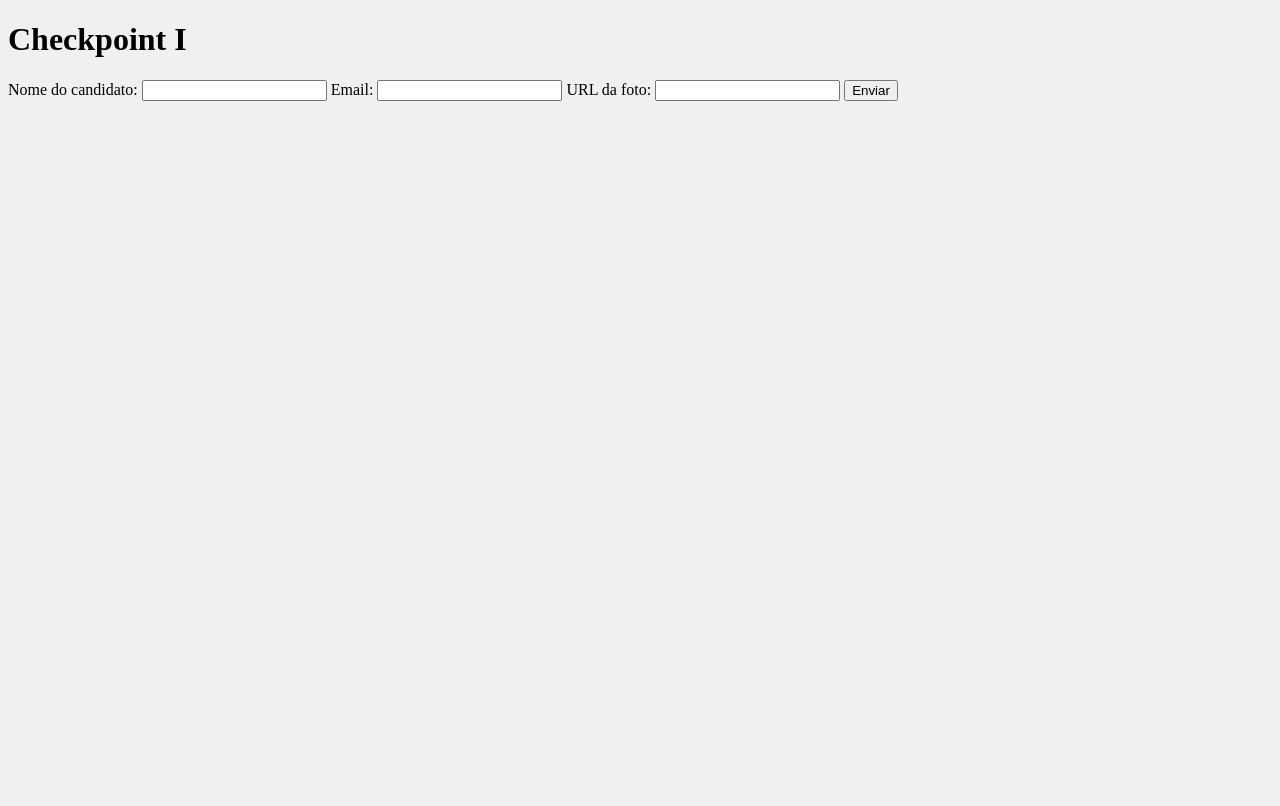
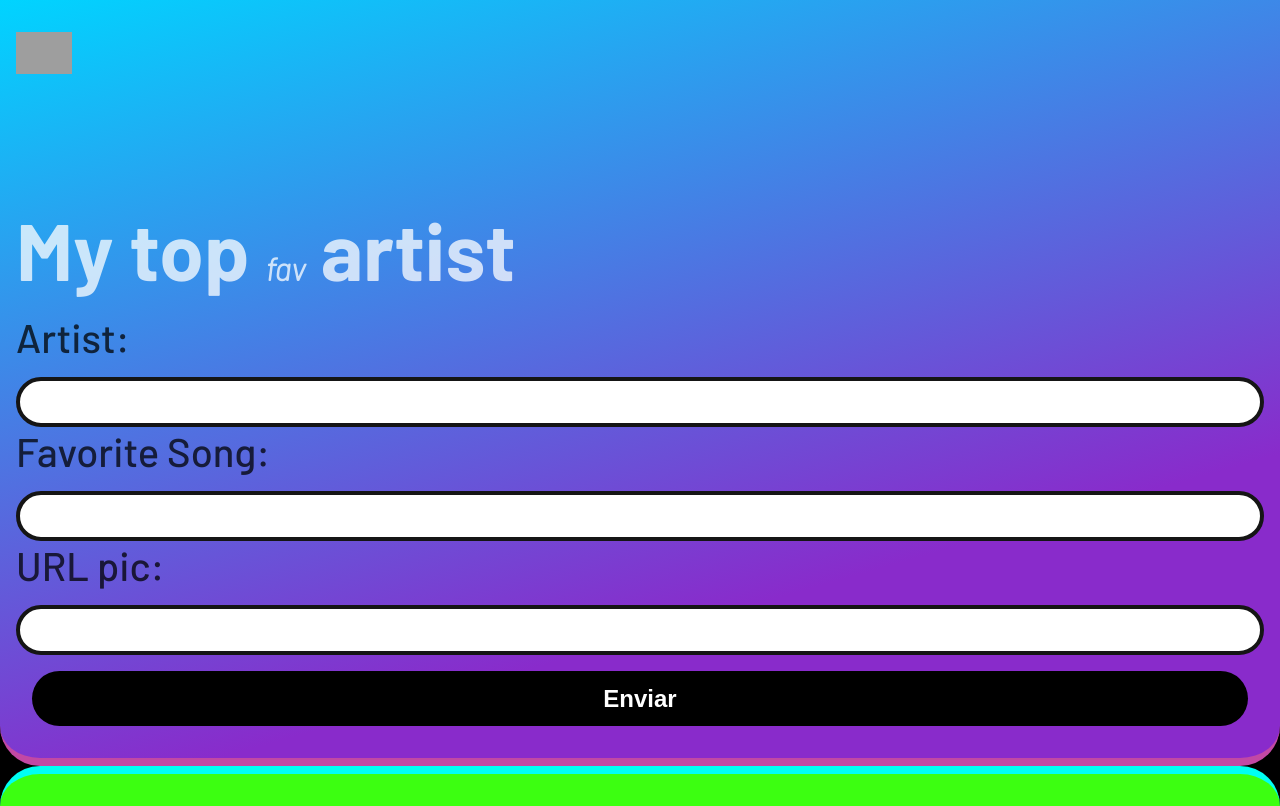
Before and after one commit to iagommendes/certified-tech-developer, a plain HTML site: page Frontend II/Checkpoint I/index.html in a window 1280 px wide. Drawn offline with Linux system fonts and the light colour scheme; grey boxes are pictures that could not be loaded.

Commit message:
updating style

```diff
--- a/Frontend II/Checkpoint I/index.html
+++ b/Frontend II/Checkpoint I/index.html
@@ -1,28 +1,51 @@
 <!DOCTYPE html>
 <html lang="pt">
   <head>
-    <meta charset="UTF-8">
-    <meta http-equiv="X-UA-Compatible" content="IE=edge">
-    <meta name="viewport" content="width=device-width, initial-scale=1.0">
+    <link rel="preconnect" href="https://fonts.googleapis.com">
+    <link rel="preconnect" href="https://fonts.gstatic.com" crossorigin>
+    <link href="https://fonts.googleapis.com/css2?family=Barlow:ital,wght@0,100;0,500;0,700;1,200&display=swap" rel="stylesheet">
+    <meta charset="UTF-8" />
+    <meta http-equiv="X-UA-Compatible" content="IE=edge" />
+    <meta name="viewport" content="width=device-width, initial-scale=1.0" />
     <title>Checkpoint I</title>
-    <link rel="stylesheet" href="style.css">
+    <link rel="stylesheet" href="style.css" />
   </head>
   <body>
-    <h1>Checkpoint I</h1>
 
+
+    <div class="container">
+        <div class="content">
+            <div class="elements-container">
+                <div id="users-container"></div>
+            </div>
+        </div>
+        <div class="navform">
+            <div class="nav-title">
+                <img width="56px" src="https://cdn-icons-png.flaticon.com/512/152/152756.png" alt="Logo" />
+                <h1>My top <span>fav</span> artist</h1>
+            </div>
+
+            <div class="form-container">
                 <form>
-        <label for="name">Nome do candidato:</label>
-        <input type="text" name="name" id="name">
+                  <label for="name">Artist:</label>
+                  <input type="text" name="name" id="name" />
 
-        <label for="email">Email:</label>
-        <input type="email" name="email" id="email">
+                  <label for="email">Favorite Song:</label>
+                  <input type="email" name="email" id="email" />
 
-        <label for="img">URL da foto:</label>
-        <input type="text" name="img" id="img">
+                  <label for="img">URL pic:</label>
+                  <input type="text" name="img" id="img" />
 
-        <input type="submit" id="submit" value="Enviar">
+                  <input type="submit" id="submit" value="Enviar" />
                 </form>
-    <div id="users-container">
+            </div>
+        </div>
+      </div>
+
+
+
+
+
 
     </div>
 
--- a/Frontend II/Checkpoint I/style.css
+++ b/Frontend II/Checkpoint I/style.css
@@ -1,3 +1,117 @@
+* {
+  margin: 0;
+}
+
 body {
-  background-color: #f0f0f0;
+  font-family: "Barlow", sans-serif;
+  font-size: 16px;
+  background-color: rgb(0, 0, 0);
 }
+
+/* for Mobile */
+
+.container {
+  display: grid;
+  grid-template-columns: 1fr;
+  grid-template-rows: 1fr 1fr;
+  gap: 0px 0px;
+  grid-auto-flow: row;
+  grid-template-areas:
+    "navform navform navform"
+    "content content content"
+    ". . .";
+  background: rgb(0, 0, 0);
+  height: 100vh;
+}
+
+.navform {
+  grid-area: navform;
+  background: rgb(137, 43, 203);
+  background: linear-gradient(
+    344deg,
+    rgba(137, 43, 203, 1) 27%,
+    rgba(0, 212, 255, 1) 100%
+  );
+  height: auto;
+  border-radius: 0 0 40px 40px;
+  border-bottom: solid 8px #c248a4;
+}
+
+.nav-title {
+  margin: 2rem 1rem 0 1rem;
+  display: flex;
+  flex-direction: column;
+  align-items: flex-start;
+  justify-content: space-between;
+  height: 265px;
+}
+
+.nav-title h1 {
+  font-weight: 700;
+  font-size: 5rem;
+  color: #ffffffbf;
+}
+
+span {
+  font-style: italic;
+  font-size: 2rem;
+}
+.form-container {
+  margin: 1rem;
+}
+
+form {
+  display: flex;
+  flex-direction: column;
+}
+
+label {
+  font-size: 2.5rem;
+  font-style: inherit;
+  color: #000000bd;
+  font-weight: 500;
+  margin-bottom: 1rem;
+}
+
+input {
+  height: 40px;
+  border-radius: 9rem;
+  border: solid 4px #151515;
+  font-size: 1.5rem;
+  font-weight: 700;
+}
+
+#submit {
+  margin: 16px 16px;
+  background-color: #000000;
+  border: none;
+  border-radius: 9rem;
+  font-size: 1.5rem;
+  font-weight: 600;
+  color: #ffffff;
+  cursor: pointer;
+  height: 55px;
+}
+
+.content {
+  grid-area: content;
+  background-color: #3cff11;
+  border-top: solid 8px #00fff3;
+  border-radius: 40px 40px 0 0;
+  padding: 1rem;
+}
+
+.user {
+  display: flex;
+  flex-direction: row;
+  align-items: center;
+  justify-content: space-between;
+  margin-top: 1rem;
+}
+
+.user img {
+  width: 100px;
+  height: 100px;
+  border-radius: 50%;
+  border: 4px solid;
+}
```
Lines whose indentation alone changed are shown as unchanged.
